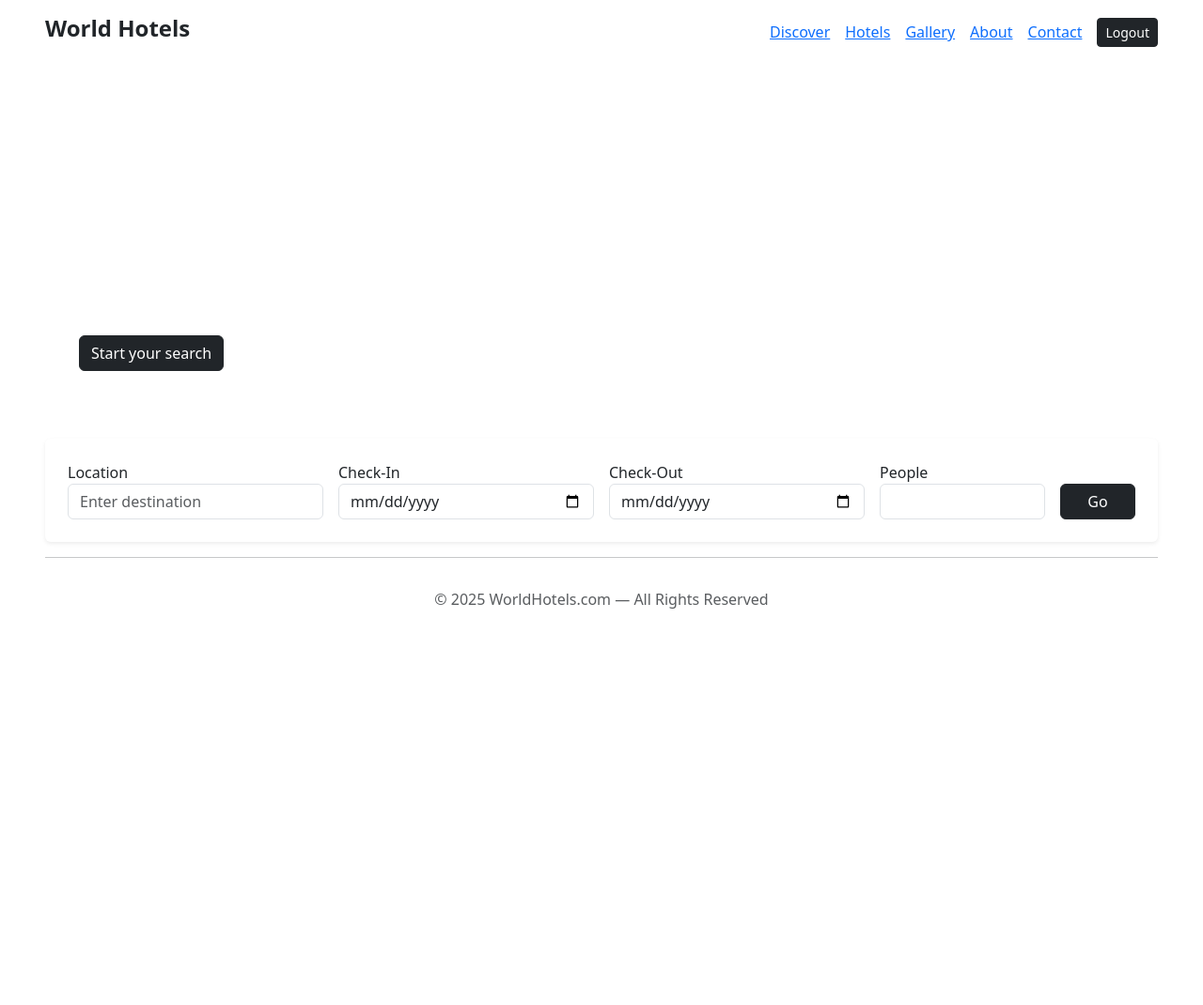
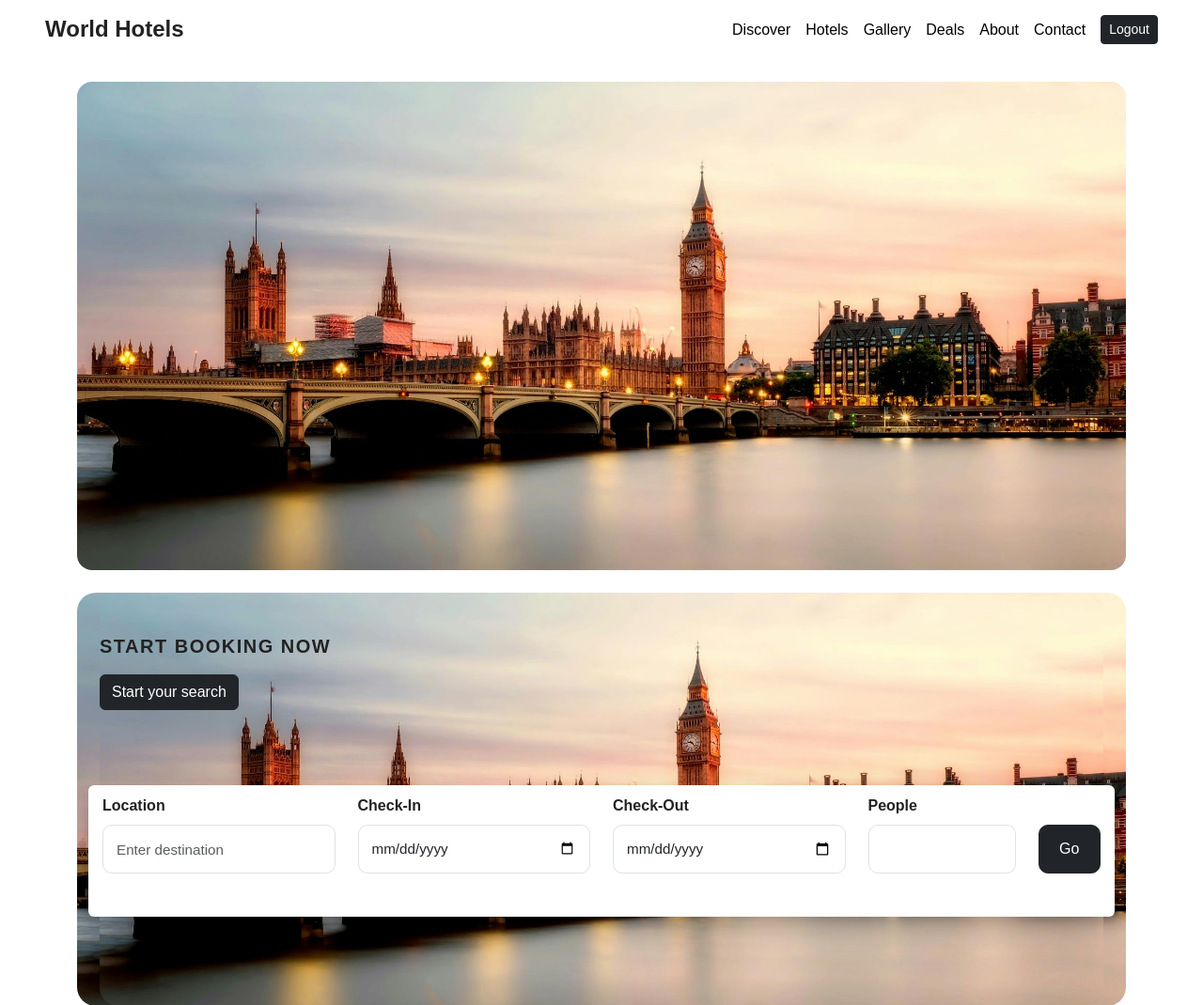
Before and after one commit to saina-singh/hotel-booking-web-application, a Flask app: page / in a window 1280 px wide. Shown: the top 1070 px of the page at 94% size. Before the commit the page ends 648 px from the top, so only its background shows below. Run offline with Flask 3, Linux system fonts and the light colour scheme; the visitor is signed in with stand-in values (Sample User, id 1).

Commit message:
updated files

```diff
--- a/app.py
+++ b/app.py
@@ -29,6 +29,10 @@ app.config['MAIL_PASSWORD'] = 'zmrwibdkfscbsmts'
 app.config['MAIL_DEFAULT_SENDER'] = 'singhsaina11@gmail.com'
 mail=Mail(app)
 
+@app.context_processor
+def inject_endpoint():
+    return dict(endpoint=request.endpoint)
+
 #default route
 @app.route('/')
 def index():
@@ -47,6 +51,10 @@ def contact():
 @app.route('/gallery')
 def gallery():
     return render_template('gallery.html')
+
+@app.route('/deals')
+def deals():
+    return render_template("deals.html")
 
 
 @app.route('/hotels')
--- /dev/null
+++ b/static/style.css
@@ -0,0 +1,125 @@
+/* =========================
+   GLOBAL STYLES
+========================= */
+
+body {
+  font-family: Arial, Helvetica, sans-serif;
+  background-color: #ffffff;
+  color: #222;
+}
+
+a {
+  text-decoration: none;
+  color: #000;
+}
+
+a:hover {
+  text-decoration: underline;
+}
+
+/* =========================
+   BANNER SECTION
+========================= */
+
+.banner-section {
+  background-image: url("/static/images/hotel_banner.png");
+  background-size: cover;
+  background-position: center;
+  height: 440px;
+  border-radius: 20px;
+  position: relative;
+  overflow: hidden;
+  padding: 0 12px;
+  /* aligns to container edges */
+}
+
+
+/* =========================
+   BANNER TEXT
+========================= */
+
+.banner-content {
+  position: absolute;
+  top: 45px;
+  /* 🔑 less space from top */
+  left: 0;
+  z-index: 2;
+}
+
+
+
+.booking-eyebrow {
+  font-weight: 700;
+  letter-spacing: 1.5px;
+  text-transform: uppercase;
+  margin-bottom: 10px;
+}
+
+/* =========================
+   SEARCH / BOOKING BOX
+========================= */
+
+.search-box.search-on-banner {
+  position: absolute;
+  left: 12px;
+  /* same as banner padding */
+  right: 12px;
+  /* same as banner padding */
+  bottom: 95px;
+
+  max-width: none;
+  /* allow it to match container width */
+  width: auto;
+
+  background: #fff;
+  border-radius: 22px;
+  padding: 10px 15px;
+  min-height: 140px;
+
+  box-shadow: 0 18px 45px rgba(0, 0, 0, 0.15);
+  z-index: 5;
+}
+
+
+/* Labels */
+.search-box.search-on-banner label {
+  font-weight: 600;
+  margin-bottom: 8px;
+  display: block;
+}
+
+/* Inputs */
+.search-box.search-on-banner .form-control {
+  height: 52px;
+  padding: 12px 14px;
+  border-radius: 10px;
+  font-size: 0.95rem;
+}
+
+/* Button */
+.search-box.search-on-banner button {
+  height: 52px;
+  border-radius: 10px;
+}
+
+/* =========================
+   RESPONSIVE
+========================= */
+
+@media (max-width: 768px) {
+  .banner-section {
+    height: 600px;
+  }
+
+  .banner-content {
+    top: 60px;
+    left: 25px;
+    right: 25px;
+  }
+
+  .search-box.search-on-banner {
+    bottom: 15px;
+    padding: 28px;
+    min-height: auto;
+  }
+}
--- a/templates/admin/admin_dashboard.html
+++ b/templates/admin/admin_dashboard.html
@@ -1,6 +1,6 @@
 {% extends 'base.html' %}
 
-{% block content %}
+{% block body %}
 <h1>Admin Dashboard</h1>
 
 <p>
--- a/templates/base.html
+++ b/templates/base.html
@@ -13,18 +13,18 @@
   <div class="container-fluid px-5">
 
     <!-- NAVBAR -->
-    <div class="d-flex justify-content-between align-items-center py-3">
-      <h4 class="fw-bold">World Hotels</h4>
+    <div class="d-flex align-items-center py-3 flex-nowrap">
+      <h4 class="fw-bold mb-0">World Hotels</h4>
 
-
-      <div class="d-flex gap-3 align-items-center">
+      <div class="d-flex gap-3 align-items-center ms-auto flex-nowrap">
         <a href="{{ url_for('index') }}">Discover</a>
         <a href="{{ url_for('hotels') }}">Hotels</a>
         <a href="{{ url_for('gallery') }}">Gallery</a>
+        <a href="{{ url_for('deals') }}">Deals</a>
         <a href="{{ url_for('about') }}">About</a>
         <a href="{{ url_for('contact') }}">Contact</a>
 
-        {% if session.loggedin %}
+        {% if session.get('loggedin') %}
         <a class="btn btn-dark btn-sm" href="{{ url_for('logout') }}">Logout</a>
         {% else %}
         <a class="btn btn-outline-dark btn-sm" href="{{ url_for('register') }}">Register</a>
@@ -32,13 +32,34 @@
         {% endif %}
       </div>
     </div>
+  </div>
 
-    {% block body %}{% endblock %}
+  {% if endpoint in ['index', 'login', 'register'] %}
+  <div class="container my-4">
+    <img src="{{ url_for('static', filename='images/hotel_banner.png') }}" class="w-100 rounded-4"
+      style="height: 520px; object-fit: cover; object-position: right center;" alt="Hotel Banner">
+  </div>
+  {% endif %}
 
-    <hr>
-    <footer class="text-center text-muted py-3">
-      © 2025 WorldHotels.com — All Rights Reserved
-    </footer>
+
+
+  {% if not session.get('loggedin') %}
+  <div class="container my-5 text-center p-5 bg-dark text-white rounded">
+    <h3 class="fw-bold">Ready to plan your next trip?</h3>
+    <p class="mt-2">Sign up now and get exclusive deals and discounts.</p>
+    <a href="{{ url_for('register') }}" class="btn btn-light mt-3">
+      Register Now
+    </a>
+  </div>
+  {% endif %}
+
+
+  {% block body %}{% endblock %}
+
+  <hr>
+  <footer class="text-center text-muted py-3">
+    © 2025 WorldHotels.com — All Rights Reserved
+  </footer>
 
   </div>
 </body>
--- a/templates/hotels.html
+++ b/templates/hotels.html
@@ -6,13 +6,13 @@
 
 {% block body %}
 
-<h3 class="fw-bold mt-5">Countries to travel</h3>
+<h3 class="fw-bold mt-5">Cities to travel</h3>
 
 <div class="row g-4 mt-2">
   {% for c in cities %}
   <div class="col-md-3">
     <div class="card shadow-sm">
-      <img src="{{ url_for('static', filename='images/default_hotel.jpg') }}" class="card-img-top">
+      <img src="{{ url_for('static', filename='images/hotel_gallery.png') }}" class="card-img-top">
       <div class="card-body">
         <h6>{{ c.city }}</h6>
         <p class="fw-bold">${{ c.price }}</p>
--- a/templates/index.html
+++ b/templates/index.html
@@ -4,43 +4,121 @@
 <title>Home</title>
 {% endblock %}
 
+{% block banner %}
+<div class="container my-4">
+  <img src="{{ url_for('static', filename='images/hotel_banner.png') }}" class="w-100 rounded-4"
+    style="height: 520px; object-fit: cover; object-position: center;" alt="Hotel Banner">
+</div>
+{% endblock %}
+
 {% block body %}
 
-<div class="row align-items-center my-4 rounded hero-box">
-  <div class="col-md-6 text-white p-5">
-    <h1 class="fw-bold">
-      The right destination for you <br> and your family
-    </h1>
-    <p>
-      Creative taglines have the capability of capturing the attention of potential customers.
-    </p>
-    <button class="btn btn-dark">Start your search</button>
+{% if session.get('loggedin') %}
+
+<div class="container mt-2">
+
+  <!-- BANNER -->
+  <div class="banner-section">
+
+    <div class="container">
+
+      <div class="banner-section">
+        <div class="banner-content">
+          <h5 class="booking-eyebrow">Start booking now</h5>
+          <a href="{{ url_for('hotels') }}" class="btn btn-dark mt-2">Start your search</a>
+        </div>
+
+        <div id="search" class="search-box search-on-banner">
+          ... form ...
         </div>
       </div>
 
+    </div>
+
+
     <!-- SEARCH BAR -->
-<div class="search-box shadow-sm p-4 rounded bg-white">
-  <div class="row g-3">
+    <div id="search" class="search-box search-on-banner shadow bg-white rounded">
+      <form method="GET" action="{{ url_for('hotels') }}">
+        <div class="row g-4 align-items-end">
           <div class="col-md-3">
             <label>Location</label>
-      <input class="form-control" placeholder="Enter destination">
+            <input name="city" class="form-control" placeholder="Enter destination">
           </div>
           <div class="col-md-3">
             <label>Check-In</label>
-      <input type="date" class="form-control">
+            <input type="date" name="checkin" class="form-control">
           </div>
           <div class="col-md-3">
             <label>Check-Out</label>
-      <input type="date" class="form-control">
+            <input type="date" name="checkout" class="form-control">
           </div>
           <div class="col-md-2">
             <label>People</label>
-      <input type="number" class="form-control">
+            <input type="number" name="people" class="form-control">
           </div>
-    <div class="col-md-1 d-flex align-items-end">
+          <div class="col-md-1">
             <button class="btn btn-dark w-100">Go</button>
+          </div>
+        </div>
+      </form>
+    </div>
+
+  </div>
+</div>
+
+<!-- POPULAR DESTINATIONS -->
+<div class="container my-5">
+  <h3 class="fw-bold mb-4">Popular Destinations</h3>
+
+  <div class="row g-4">
+    <div class="col-md-3">
+      <div class="card shadow-sm">
+        <img src="{{ url_for('static', filename='images/destination1.jpg') }}" class="card-img-top">
+        <div class="card-body">
+          <h6>London</h6>
+          <p class="text-muted">Starting from $200/night</p>
         </div>
       </div>
     </div>
 
+    <div class="col-md-3">
+      <div class="card shadow-sm">
+        <img src="{{ url_for('static', filename='images/destination2.jpg') }}" class="card-img-top">
+        <div class="card-body">
+          <h6>Edinburgh</h6>
+          <p class="text-muted">Starting from $160/night</p>
+        </div>
+      </div>
+    </div>
+
+    <div class="col-md-3">
+      <div class="card shadow-sm">
+        <img src="{{ url_for('static', filename='images/destination3.jpg') }}" class="card-img-top">
+        <div class="card-body">
+          <h6>Manchester</h6>
+          <p class="text-muted">Starting from $180/night</p>
+        </div>
+      </div>
+    </div>
+
+    <div class="col-md-3">
+      <div class="card shadow-sm">
+        <img src="{{ url_for('static', filename='images/destination4.jpg') }}" class="card-img-top">
+        <div class="card-body">
+          <h6>Oxford</h6>
+          <p class="text-muted">Starting from $170/night</p>
+        </div>
+      </div>
+    </div>
+  </div>
+</div>
+
+{% else %}
+
+<div class="container mt-4 text-center">
+  <h3 class="fw-bold">Welcome to World Hotels</h3>
+  <p class="text-muted">Please login or signup to start booking and explore destinations.</p>
+</div>
+
+{% endif %}
 {% endblock %}
--- a/templates/user/user_dashboard.html
+++ b/templates/user/user_dashboard.html
@@ -1,5 +1,5 @@
 {% extends 'base.html' %}
-{% block content %}
+{% block body %}
 <h1>User Dashboard</h1>
 
 <p>Welcome, {{session.username}} <a href="{{ url_for('logout') }}">Logout</a></p>
--- /dev/null
+++ b/worldhotels.sql
@@ -0,0 +1,2 @@
+CREATE DATABASE worldhotels;
+USE worldhotels;
```
Also changed, not shown: templates/about.html (+26 -4 lines), templates/deals.html (added, +32 -0 lines), templates/style.css (deleted, +0 -49 lines), static/images/hotel_banner.png, static/images/hotel_gallery.png (added), 3 other files. Lines whose indentation alone changed are shown as unchanged.
